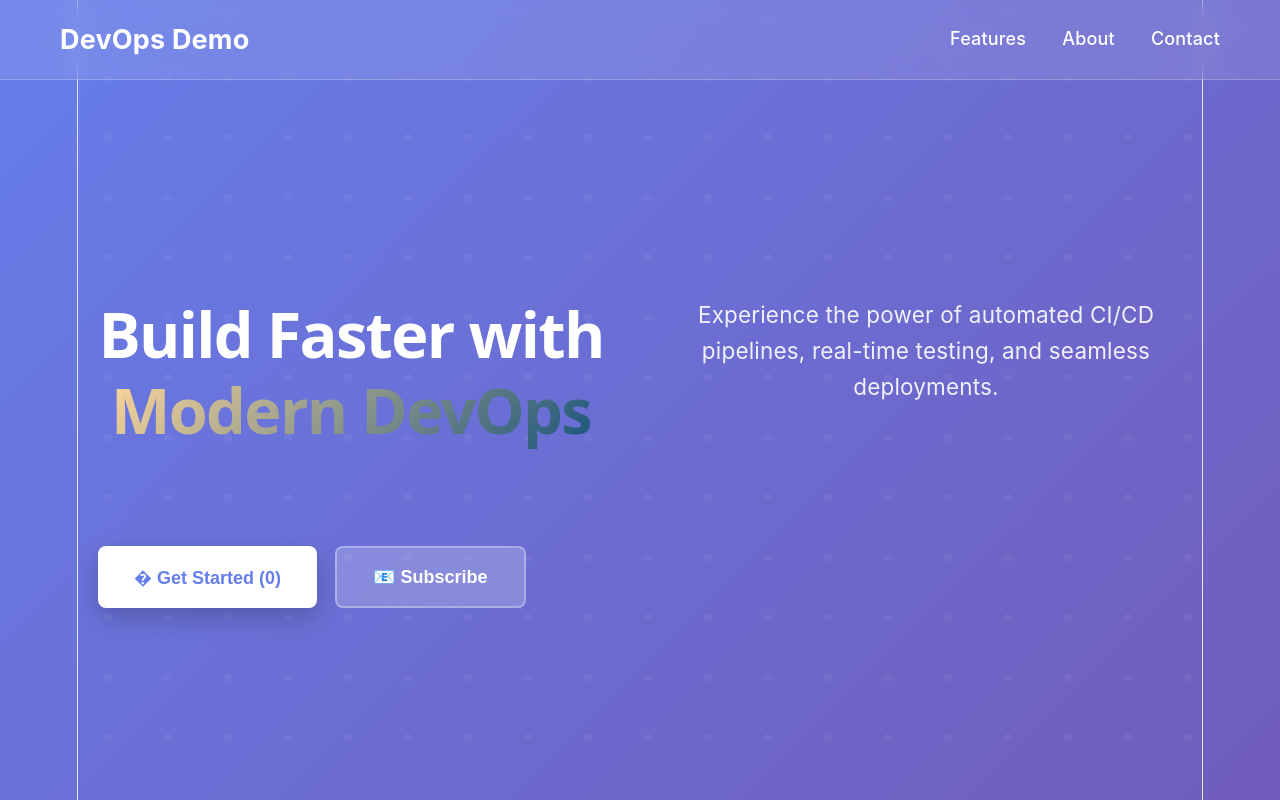
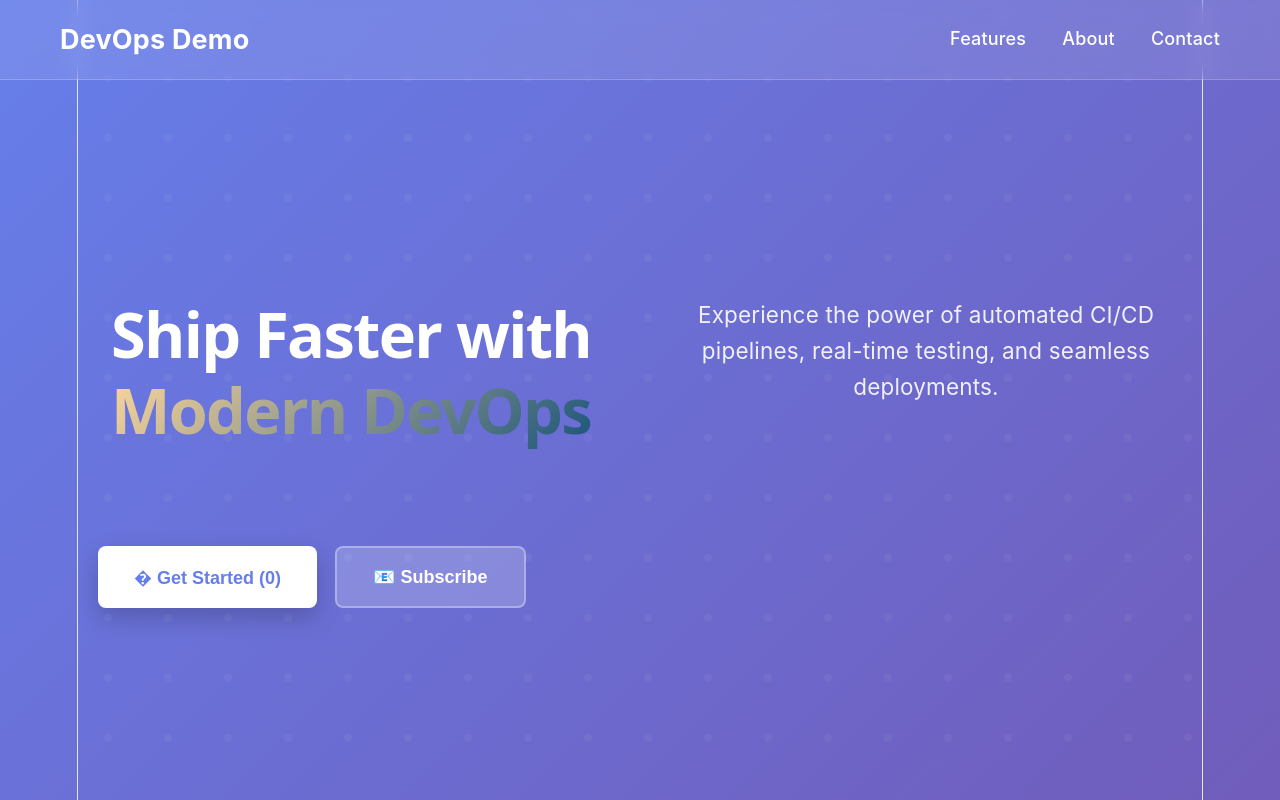
Before and after one commit to Mafiv/DevOps, a React (Vite) app: page / in a window 1280 px wide. Shown: the top 800 px of the page. Built offline with nearby package versions, Linux system fonts and the light colour scheme.

Commit message:
changing build to ship

```diff
--- a/src/App.jsx
+++ b/src/App.jsx
@@ -34,7 +34,7 @@ function App() {
         <div className="container">
           <div className="hero-content">
             <h1 className="hero-title">
-              Build Faster with
+              Ship Faster with
               <span className="gradient-text"> Modern DevOps</span>
             </h1>
             <p className="hero-description">
```
